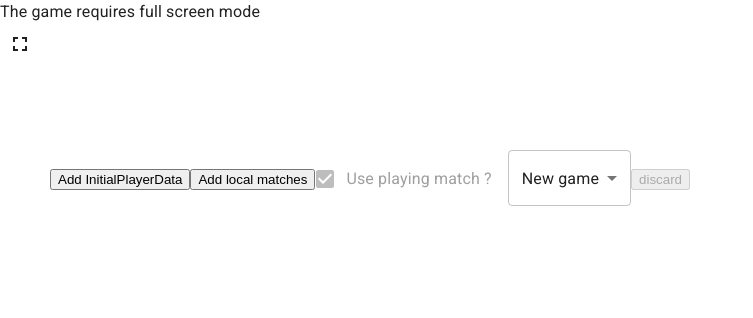
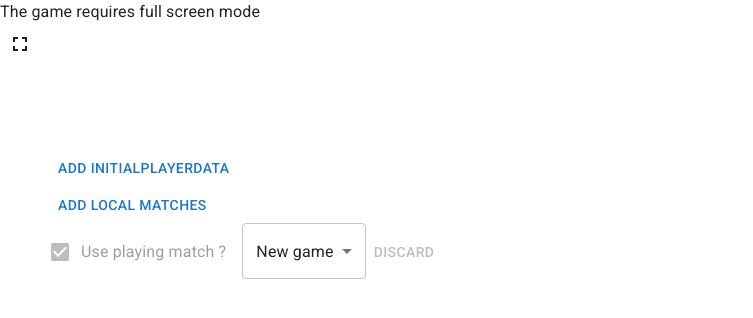
Before and after one commit to tonyhallett/crib, a React (Vite) app: page / in a window 1280 px wide. Shown: the top 318 px of the page, without its empty margins (0-753 px from the left). Built offline with nearby package versions, Linux system fonts and the light colour scheme.

Commit message:
my discard

```diff
--- a/src/FlipCard/FlipCard.tsx
+++ b/src/FlipCard/FlipCard.tsx
@@ -1,6 +1,5 @@
 import { PlayingCard } from "../generatedTypes";
 import {
-  DOMKeyframesDefinition,
   StyleKeyframesDefinition,
 } from "framer-motion";
 import { Point, Size } from "../PlayMatch/matchLayoutManager";
@@ -193,8 +192,9 @@ export function FlipCard(props: FlipCardProps) {
   );
   const zIndex = (props.zIndex ?? 1) * 2;
 
+  const flipCardId = props.playingCard ? `flipCard_${props.playingCard.pips}_${props.playingCard.suit}` : "flipCard";
   return (
-    <>
+    <div id={flipCardId}>
       <Card
         {...common}
         zIndex={zIndex}
@@ -213,6 +213,6 @@ export function FlipCard(props: FlipCardProps) {
         size={props.size}
         segments={aboveCardSegments}
       />
-    </>
+    </div>
   );
 }
--- a/src/Rad/RadHubManager.tsx
+++ b/src/Rad/RadHubManager.tsx
@@ -9,6 +9,8 @@ import {
   PlayerScoringHistory,
   ShowScoring,
   PegScoring,
+  Pips,
+  Suit,
 } from "../generatedTypes";
 import { motion } from "framer-motion";
 import { cribStorage } from "./getRad";
@@ -30,16 +32,16 @@ import {
 } from "../../test-helpers/cards";
 import { PlayMatchContext } from "../PlayMatchContext";
 import { MyMatchAndLocal } from "../App";
-import { Checkbox, FormControlLabel, MenuItem, Select } from "@mui/material";
+import { Button, Checkbox, FormControlLabel, MenuItem, Select } from "@mui/material";
 
 interface MyMatchAction{
   methodName:string,
-  getArgs():unknown[]
+  args:unknown[]
 }
 
 type ActionMyMatch = MyMatch & {
-  actions?:MyMatchAction[]
-  currentAction?:number
+  actions:MyMatchAction[]
+  currentAction:number
 }
 
 const matches: ActionMyMatch[] = [
@@ -47,12 +49,59 @@ const matches: ActionMyMatch[] = [
     actions:[
       {
         methodName:"discard",
-        getArgs() {
-          return [];
-        },
+        args:["Player2", {
+          id: "New game",
+          changeHistory: {
+            lastChangeDate: new Date("20 May 2023 09:00"),
+            matchCreationDate: new Date("20 December 2022 14:48"),
+            numberOfActions: 2,
+          },
+          title: "New game",
+          gameState: CribGameState.Discard,
+          box: [],
+          myCards: [
+            AceSpades,
+            QueenSpades,
+            KingSpades,
+            JackSpades,
+            FourSpades,
+            ThreeSpades,
+          ],
+          cutCard: undefined as unknown as PlayingCard, //todo generation should be optional
+          scores: [
+            { games: 1, frontPeg: 22, backPeg: 9 },
+            { games: 2, frontPeg: 12, backPeg: 4 },
+          ],
+          pegging: {
+            turnedOverCards: [],
+            inPlayCards: [],
+            goHistory: [],
+            nextPlayer: "Player2",
+            cannotGoes: [false],
+            myCannotGo: false,
+          },
+          myId: "Me",
+          dealerDetails: {
+            first: "Me",
+            current: "Player2",
+          },
+          myReady: false,
+          matchWinDeterminant: "BestOf_3",
+          myScoringHistory: null as unknown as PlayerScoringHistory,
+          otherPlayers: [
+            {
+              id: "Player2",
+              discarded: true,
+              playerScoringHistory: null as unknown as PlayerScoringHistory,
+              ready: false,
+            },
+          ],
+          showScoring: undefined as unknown as ShowScoring, //  //todo generation should be optional
+        }]
       }
     ],
     currentAction:0,
+
     id: "New game",
     changeHistory: {
       lastChangeDate: new Date("19 May 2023 09:00"),
@@ -102,13 +151,60 @@ const matches: ActionMyMatch[] = [
     showScoring: undefined as unknown as ShowScoring, //  //todo generation should be optional
   },
   {
-    id: "I discarded",
+    actions:[{
+      methodName:"discard",
+      args:["Player2", {
+        id: "I discarded (Jack cut)",
+        changeHistory: {
+          lastChangeDate: new Date("20 May 2023 09:00"),
+          matchCreationDate: new Date("20 December 2022 14:48"),
+          numberOfActions: 2,
+        },
+        title: "I discarded (Jack cut)",
+        gameState: CribGameState.Pegging,
+        box: [],
+        myCards: [AceSpades, QueenSpades, KingSpades, JackSpades],
+        cutCard: JackSpades,
+        scores: [
+          { games: 1, frontPeg: 22, backPeg: 9 },
+          { games: 2, frontPeg: 14, backPeg: 12 },
+        ],
+        pegging: {
+          turnedOverCards: [],
+          inPlayCards: [],
+          goHistory: [],
+          nextPlayer: "Player2",
+          cannotGoes: [false],
+          myCannotGo: false,
+        },
+        myId: "Me",
+        dealerDetails: {
+          first: "Me",
+          current: "Player2",
+        },
+        myReady: false,
+        matchWinDeterminant: "BestOf_3",
+        myScoringHistory: null as unknown as PlayerScoringHistory,
+        otherPlayers: [
+          {
+            id: "Player2",
+            discarded: true,
+            playerScoringHistory: null as unknown as PlayerScoringHistory,
+            ready: false,
+          },
+        ],
+        showScoring: undefined as unknown as ShowScoring, //  //todo generation should be optional
+    }]
+    }],
+    currentAction:0,
+
+    id: "I discarded (Jack cut)",
     changeHistory: {
       lastChangeDate: new Date("19 May 2023 09:00"),
       matchCreationDate: new Date("20 December 2022 14:48"),
       numberOfActions: 1,
     },
-    title: "I discarded",
+    title: "I discarded (Jack cut)",
     gameState: CribGameState.Discard,
     box: [],
     myCards: [AceSpades, QueenSpades, KingSpades, JackSpades],
@@ -143,7 +239,115 @@ const matches: ActionMyMatch[] = [
     ],
     showScoring: undefined as unknown as ShowScoring, //  //todo generation should be optional
   },
+
   {
+    currentAction:0,
+    actions:[
+      {
+        methodName:"discard",
+        args:["Player2", {
+          id: "3 player discard",
+          changeHistory: {
+            lastChangeDate: new Date("20 May 2023 09:00"),
+            matchCreationDate: new Date("20 December 2022 14:48"),
+            numberOfActions: 2,
+          },
+          title: "3 player discard",
+          gameState: CribGameState.Discard,
+          box: [],
+          myCards: [AceSpades, QueenSpades, KingSpades, JackSpades, TwoSpades],
+          cutCard: undefined as unknown as PlayingCard, //todo generation should be optional
+          scores: [
+            { games: 1, frontPeg: 22, backPeg: 9 },
+            { games: 2, frontPeg: 12, backPeg: 4 },
+            { games: 0, frontPeg: 1, backPeg: 2 },
+          ],
+          pegging: {
+            turnedOverCards: [],
+            inPlayCards: [],
+            goHistory: [],
+            nextPlayer: "Player2",
+            cannotGoes: [false, false],
+            myCannotGo: false,
+          },
+          myId: "Me",
+          dealerDetails: {
+            first: "Me",
+            current: "Player2",
+          },
+          myReady: false,
+          matchWinDeterminant: "BestOf_3",
+          myScoringHistory: null as unknown as PlayerScoringHistory,
+          otherPlayers: [
+            {
+              id: "Player2",
+              discarded: true,
+              playerScoringHistory: null as unknown as PlayerScoringHistory,
+              ready: false,
+            },
+            {
+              id: "Player3",
+              discarded: false,
+              playerScoringHistory: null as unknown as PlayerScoringHistory,
+              ready: false,
+            },
+          ],
+          showScoring: undefined as unknown as ShowScoring, //  //todo generation should be optional
+        }]
+      },
+      {
+        methodName:"discard",
+        args:["Player3", {
+          id: "3 player discard",
+          changeHistory: {
+            lastChangeDate: new Date("21 May 2023 09:00"),
+            matchCreationDate: new Date("20 December 2022 14:48"),
+            numberOfActions: 3,
+          },
+          title: "3 player discard",
+          gameState: CribGameState.Discard,
+          box: [],
+          myCards: [AceSpades, QueenSpades, KingSpades, JackSpades, TwoSpades],
+          cutCard: undefined as unknown as PlayingCard, //todo generation should be optional
+          scores: [
+            { games: 1, frontPeg: 22, backPeg: 9 },
+            { games: 2, frontPeg: 12, backPeg: 4 },
+            { games: 0, frontPeg: 1, backPeg: 2 },
+          ],
+          pegging: {
+            turnedOverCards: [],
+            inPlayCards: [],
+            goHistory: [],
+            nextPlayer: "Player2",
+            cannotGoes: [false, false],
+            myCannotGo: false,
+          },
+          myId: "Me",
+          dealerDetails: {
+            first: "Me",
+            current: "Player2",
+          },
+          myReady: false,
+          matchWinDeterminant: "BestOf_3",
+          myScoringHistory: null as unknown as PlayerScoringHistory,
+          otherPlayers: [
+            {
+              id: "Player2",
+              discarded: true,
+              playerScoringHistory: null as unknown as PlayerScoringHistory,
+              ready: false,
+            },
+            {
+              id: "Player3",
+              discarded: true,
+              playerScoringHistory: null as unknown as PlayerScoringHistory,
+              ready: false,
+            },
+          ],
+          showScoring: undefined as unknown as ShowScoring, //  //todo generation should be optional
+        }]
+      }
+    ],
     id: "3 player discard",
     changeHistory: {
       lastChangeDate: new Date("19 May 2023 09:00"),
@@ -185,13 +389,14 @@ const matches: ActionMyMatch[] = [
       },
       {
         id: "Player3",
-        discarded: true,
+        discarded: false,
         playerScoringHistory: null as unknown as PlayerScoringHistory,
         ready: false,
       },
     ],
     showScoring: undefined as unknown as ShowScoring, //  //todo generation should be optional
   },
+  /*
   {
     id: "3",
     changeHistory: {
@@ -261,7 +466,7 @@ const matches: ActionMyMatch[] = [
       },
     ],
     showScoring: undefined as unknown as ShowScoring, //  //todo generation should be optional
-  },
+  }, */
   /* {
     id: "4",
     changeHistory: {
@@ -311,7 +516,9 @@ const matches: ActionMyMatch[] = [
       },
     ],
   }, */
-  {
+   {
+    actions:[],
+    currentAction:0,
     id: "5",
     changeHistory: {
       lastChangeDate: new Date("19 May 2023 09:00"),
@@ -417,6 +624,7 @@ const matches: ActionMyMatch[] = [
     ],
     showScoring: undefined as unknown as ShowScoring, //  //todo generation should be optional
   },
+  /*
   {
     id: "fourplayerdiscard",
     changeHistory: {
@@ -470,31 +678,70 @@ const matches: ActionMyMatch[] = [
       },
     ],
     showScoring: undefined as unknown as ShowScoring, //  //todo generation should be optional
-  },
+  }, */
 ];
+
+function useForceRender(){
+  const [dummyForceRender, setDummyForceRender] = useState(0);
+  return () => setDummyForceRender(dummyForceRender + 1);
+}
 // eslint-disable-next-line complexity
 export function RadHubManager() {
+  const subscribedRef = useRef(false);
   const playMatchContext = useContext(PlayMatchContext);
+  const [addedInitialPlayerData, setAddedInitialPlayerData] = useState(false);
+
   const [playMatch, setPlayMatch] = useState<MyMatchAndLocal|undefined>();
-  const [addedInitialPlayerData, setAddedInitialPlayerData] = useState(false);
+  const playMatchRef = useRef(playMatch);
+  const setPlayMatchAndRef = (playMatch:MyMatchAndLocal|undefined) => {
+    playMatchRef.current = playMatch;
+    setPlayMatch(playMatch);
+  }
   const [selectedMatchId, setSelectedMatchId] = useState<string>(matches[0].id);
   const [usePlayingMatch, setUsePlayingMatch] = useState(true);
-  const subscribedRef = useRef(false);
+  const forceRender = useForceRender();
   const actionMatchId = !!playMatch && usePlayingMatch ? playMatch.match.id : selectedMatchId;
   const actionMatch = matches.find(match => match.id === actionMatchId) as ActionMyMatch;
-  let myMatchAction:MyMatchAction | undefined;
-  if(actionMatch.actions !== undefined && actionMatch.currentAction !== undefined){
-    myMatchAction = actionMatch.actions[actionMatch.currentAction]
-  }
+  const myMatchAction = actionMatch.actions[actionMatch.currentAction]
+
 
   useEffect(() => {
     if(!subscribedRef.current){
+      RadHubConnectionInstance.interceptSend((methodName,...args) => {
+        if(methodName === "Discard"){
+          // 0 is the matchId
+          const discard1 = args[1] as PlayingCard;
+          const discard2 = args[2] as PlayingCard;
+          const match = (playMatchRef.current as MyMatchAndLocal).match;
+
+          const cardMatch = (card1:PlayingCard, card2:PlayingCard|undefined) => {
+            if(card2 === undefined) return false;
+            return card1.suit === card2.suit && card1.pips === card2.pips;
+          }
+          const newMyCards = match.myCards.filter(card => !(cardMatch(card,discard1) || cardMatch(card, discard2)));
+          const changedMatch:MyMatch = {
+            ...match,
+            myCards: newMyCards,
+            changeHistory:{
+              ...match.changeHistory,
+              lastChangeDate:new Date(),
+              numberOfActions:match.changeHistory.numberOfActions + 1,
+            }
+          }
+          const othersDiscarded = match.otherPlayers.every(otherPlayer => otherPlayer.discarded);
+          if(othersDiscarded){
+            changedMatch.gameState = CribGameState.Pegging;
+            changedMatch.cutCard = {pips:Pips.Ace, suit:Suit.Spades};
+          }
+          RadHubConnectionInstance.fromTheServer("discard", match.myId,changedMatch);
+        }
+      });
       playMatchContext.subscribe(playMatch => {
-        setPlayMatch(playMatch);
+        setPlayMatchAndRef(playMatch);
       });
       subscribedRef.current = true;
     }
-  })
+  },[playMatchContext])
 
   const addInitialPlayerDataClickHandler = useCallback(() => {
     const myFriends: Friendship[] = [
@@ -543,60 +790,6 @@ export function RadHubManager() {
 
 
 
-  const discardedClickHandler = useCallback(() => {
-    const cutAJack = true;
-    const cutCard: PlayingCard = cutAJack ? JackSpades : KingSpades;
-    const myMatch = {
-      id: "I discarded",
-      changeHistory: {
-        lastChangeDate: new Date("20 May 2023 09:00"),
-        matchCreationDate: new Date("20 December 2022 14:48"),
-        numberOfActions: 2,
-      },
-      title: "I discarded",
-      gameState: CribGameState.Pegging,
-      box: [],
-      myCards: [AceSpades, QueenSpades, KingSpades, JackSpades],
-      cutCard,
-      scores: [
-        { games: 1, frontPeg: 22, backPeg: 9 },
-        { games: 2, frontPeg: cutAJack ? 14 : 12, backPeg: cutAJack ? 12 : 4 },
-      ],
-      pegging: {
-        turnedOverCards: [],
-        inPlayCards: [],
-        goHistory: [],
-        nextPlayer: "Player2",
-        cannotGoes: [false],
-        myCannotGo: false,
-      },
-      myId: "Me",
-      dealerDetails: {
-        first: "Me",
-        current: "Player2",
-      },
-      myReady: false,
-      matchWinDeterminant: "BestOf_3",
-      myScoringHistory: null as unknown as PlayerScoringHistory,
-      otherPlayers: [
-        {
-          id: "Player2",
-          discarded: false,
-          playerScoringHistory: null as unknown as PlayerScoringHistory,
-          ready: false,
-        },
-      ],
-      showScoring: undefined as unknown as ShowScoring, //  //todo generation should be optional
-    };
-    RadHubConnectionInstance.fromTheServer(
-      "discard",
-      myMatch.id,
-      "Player2",
-      cutCard,
-      myMatch
-    );
-  }, []);
-
   return (
     <motion.div
       drag
@@ -610,10 +803,13 @@ export function RadHubManager() {
         zIndex: 1000000,
       }}
     >
-      <button onClick={addInitialPlayerDataClickHandler}>
+      {
+      !addedInitialPlayerData && <><Button style={{display:"block"}} onClick={addInitialPlayerDataClickHandler}>
         Add InitialPlayerData
-      </button>
-      <button onClick={addLocalMatchesClickHandler}>Add local matches</button>
+      </Button>
+      <Button style={{display:"block"}} onClick={addLocalMatchesClickHandler}>Add local matches</Button>
+      </>
+      }
       <FormControlLabel disabled={playMatch === undefined} label="Use playing match ?" control={<Checkbox checked={usePlayingMatch} onChange={(evt) => {
         setUsePlayingMatch(evt.target.checked);
       }}/>}/>
@@ -622,13 +818,16 @@ export function RadHubManager() {
           return <MenuItem key={match.id} value={match.id}>{match.title}</MenuItem>
         })}
       </Select>
-      {/* will have no need for ? soon*/}
-      <button disabled={!addedInitialPlayerData || myMatchAction === undefined} onClick={() => {
+      <Button disabled={!addedInitialPlayerData || myMatchAction === undefined} onClick={() => {
         RadHubConnectionInstance.fromTheServer(
-          "discard",
-          ...(myMatchAction as MyMatchAction).getArgs()
+          myMatchAction.methodName,
+          ...myMatchAction.args
         );
-      }}>{myMatchAction?.methodName}</button>
+        // eslint-disable-next-line @typescript-eslint/no-non-null-assertion
+        actionMatch.currentAction++;
+        forceRender();
+
+      }}>{myMatchAction === undefined ? "No more actions" : myMatchAction.methodName}</Button>
     </motion.div>
   );
 }
```
Also changed, not shown: src/Matches.tsx (+2 -6 lines), src/PlayMatch/AnimationManager.tsx (+4 -4 lines), src/Rad/RadHubConnection.ts (+10 -2 lines), 1 other file (tests, documents, lock files or other folders).
